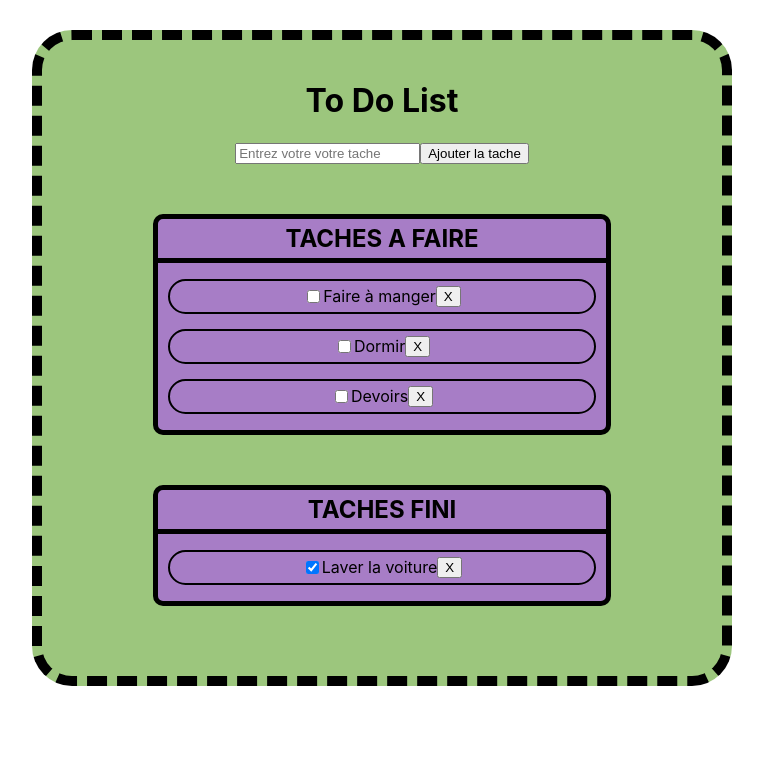
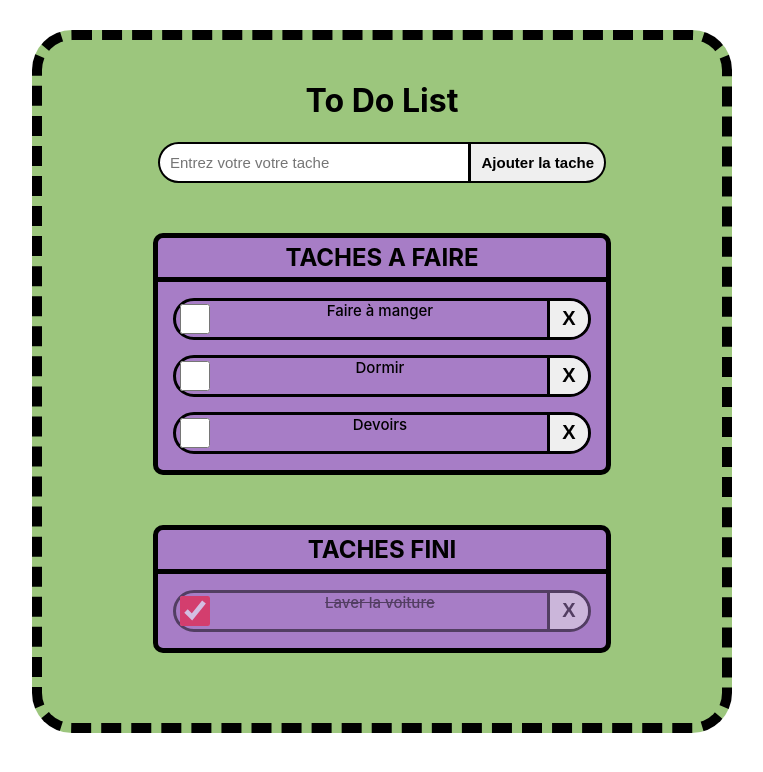
Before and after one commit to maxilaf/todolist-react, a React (Create React App) app: page / in a window 1280 px wide. Shown: the top 772 px of the page, without its empty margins (258-1021 px from the left). Built offline with nearby package versions, Linux system fonts and the light colour scheme.

Commit message:
avancement du style de la todo list

```diff
--- a/src/App.css
+++ b/src/App.css
@@ -5,8 +5,11 @@
     padding: 20px;
     border: 10px dashed black;
     border-radius: 40px;
-    margin: auto;
-    margin-top: 30px;
+    margin: 30px auto;
+}
+
+button {
+    cursor: pointer;
 }
 
 .taches {
@@ -32,19 +35,89 @@
     justify-content: center;
     align-content: center;
     gap: 15px;
-    padding-left: 10px;
-    padding-right: 10px;
+    padding-left: 15px;
+    padding-right: 15px;
 }
 
 .taches ul li {
-    border: 2px solid black;
+    border: 3px solid black;
     margin: 0;
-    padding: 5px;
+    /* padding: 5px; */
     display: flex;
     flex-direction: row;
-    justify-content: center;
+    justify-content: space-between;
     border-radius: 100px;
+    font-size: 15px;
+    font-weight: 500;
 }
 
-button {
+.taches ul li {
+    border: 3px solid black;
+    margin: 0;
+    /* padding: 5px; */
+    display: flex;
+    flex-direction: row;
+    justify-content: space-between;
+    border-radius: 100px;
+    font-size: 15px;
+    font-weight: 500;
 }
+
+input[type="checkbox"] {
+    border-radius: 50px;
+    background-color: red;
+    color: red;
+    accent-color: #ff0019ed;
+    width: 30px;
+    height: 30px;
+}
+
+li button {
+    width: 30px;
+    height: 30px;
+    border-radius: 0 100px 100px 0;
+    display: block;
+    height: auto;
+    border-left: 3px solid black;
+    width: 10%;
+    border-right: 0;
+    border-top: 0;
+    border-bottom: 0;
+    font-size: 20px;
+    font-weight: bolder ;
+}
+
+.tacheFait {
+    opacity: 0.5;
+}
+
+.tacheFait label {
+    text-decoration: line-through;
+}
+
+.add {
+    width: 70%;
+    margin: auto;
+    display: flex;
+    flex-direction: row;
+    /* gap: 10px; */
+}
+
+.add input {
+    padding-left: 10px;
+    font-size: 15px;
+    border: 2px solid black;
+    border-right: 1px solid black;
+    border-radius: 100px 0 0 100px;
+    display: flex;
+    flex: 1;
+}
+
+.add button {
+    font-size: 15px;
+    font-weight: bold;
+    padding: 10px;
+    border: 2px solid black;
+    border-left: 2px solid black;
+    border-radius: 0 100px 100px 0;
+}
--- a/src/App.js
+++ b/src/App.js
@@ -72,7 +72,11 @@ function App() {
                                 onTacheDelete={deleteTache}
                                 // onFait={() => onNonFait(tache)}
                                 key={taches.indexOf(tache)}
-                                checkBox={<input type="checkbox" onChange={() => onNonFait(tache)} checked={false}/>  }
+                                checkBox={{
+                                    onChange: () => onNonFait(tache),
+                                    checked: false,
+                                }}
+                                estFait="tacheNonFait"
                             />
                         );
                     })}
@@ -88,7 +92,11 @@ function App() {
                                 onTacheDelete={deleteTacheFini}
                                 // onFait={() => onFait(tacheFini)}
                                 key={taches.indexOf(tacheFini)}
-                                checkBox={<input type="checkbox" onChange={() => onFait(tacheFini)} checked/>}
+                                checkBox={{
+                                    onChange: () => onFait(tacheFini),
+                                    checked: true,
+                                }}
+                                estFait="tacheFait"
                             />
                         );
                     })}
--- a/src/components/Tache.jsx
+++ b/src/components/Tache.jsx
@@ -1,15 +1,20 @@
 import "./../styles/Tache.css";
 
-export default function Tache({ tache, onTacheDelete, checkBox }) {
+export default function Tache({ tache, onTacheDelete, checkBox, estFait }) {
     // state
 
     // comportements
 
     // affichage
     return (
-        <li>
-            {checkBox}
-            {tache.nom}
+        <li className={estFait}>
+            <input
+                type="checkbox"
+                onChange={checkBox.onChange}
+                checked={checkBox.checked}
+            />
+            <label>{tache.nom}</label>
+            {/* {tache.nom} */}
             <button onClick={() => onTacheDelete(tache)}>X</button>
         </li>
     );
--- a/src/components/TacheForm.jsx
+++ b/src/components/TacheForm.jsx
@@ -26,7 +26,7 @@ export default function TacheForm({ handleAdd }) {
     };
 
     return (
-        <form action="submit" onSubmit={addTaches}>
+        <form action="submit" onSubmit={addTaches} className="add">
             <input
                 value={nouvelleTache}
                 type="text"
```
